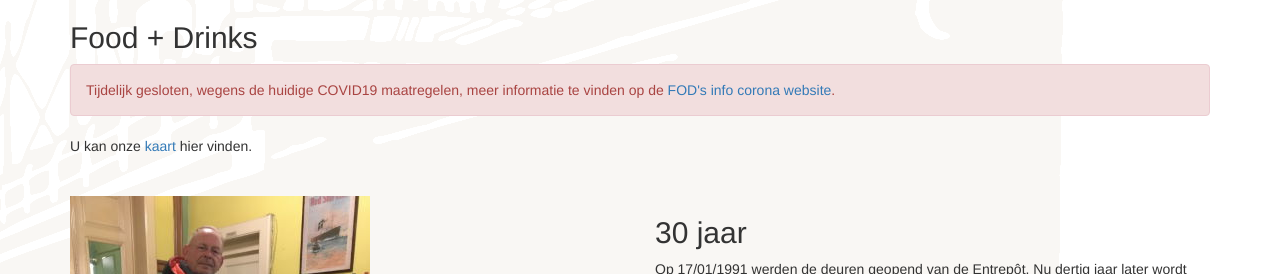
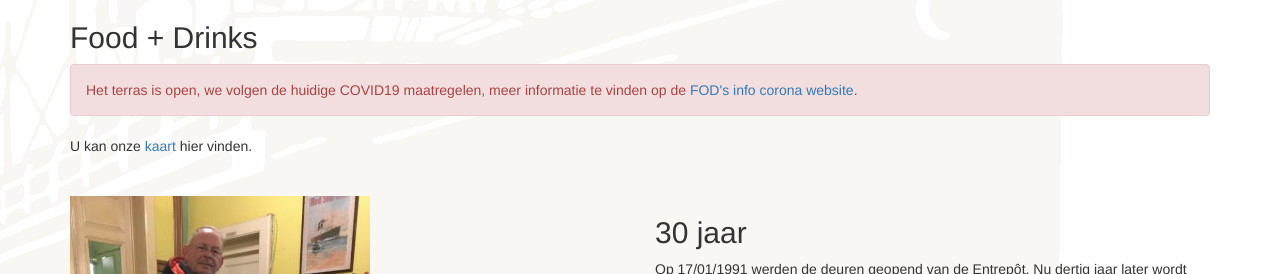
Before and after one commit to entrepot/entrepotducongo.com, a Jekyll site: the page built from index.nl.html, in a window 1280 px wide and 900 px high, scrolled down 431 px, cut to the strip 178-452 px from the top of the window. Built offline with Jekyll 4.4.1, drawn with Linux system fonts in a browser that asks for light colours; nearby versions of some CDN libraries; comment, search, counter and statistics services are not loaded.

Commit message:
Covid19: terrace open

```diff
--- a/index.nl.html
+++ b/index.nl.html
@@ -13,7 +13,7 @@ l'Entrep&#244;t du Congo is een brasserie op 't Zuid in Antwerpen.
 
         <h2>Food + Drinks</h2>
 
-        <div class="alert alert-danger" role="alert">Tijdelijk gesloten, wegens de huidige COVID19 maatregelen, meer informatie te vinden op de <a href="https://www.info-coronavirus.be/nl/faq/">FOD's info corona website</a>.</div>
+        <div class="alert alert-danger" role="alert">Het terras is open, we volgen de huidige COVID19 maatregelen, meer informatie te vinden op de <a href="https://www.info-coronavirus.be/nl/faq/">FOD's info corona website</a>.</div>
 
         U kan onze <a href="/menu.pdf">kaart</a> hier vinden.
 
```
